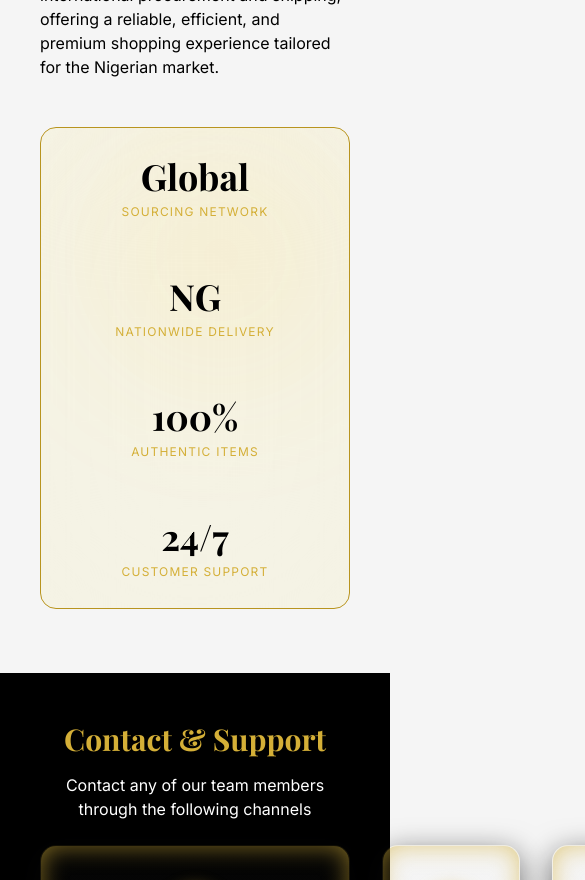
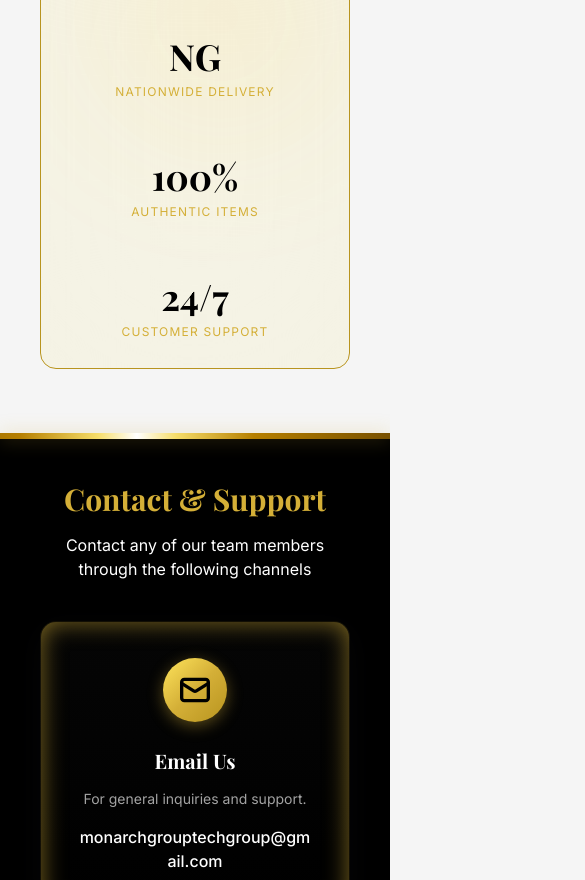
Before and after one commit to CIKing123/My-Super-Store, a React (Vite) app: page /about in a window 390 px wide. Shown: the part 1120-2000 px from the top of the page, 585 px wide, since content can reach past the window. Built offline with nearby package versions, Linux system fonts and the light colour scheme; no server answers; the database is empty.

Commit message:
About ui overhaul

```diff
--- a/src/pages/About.tsx
+++ b/src/pages/About.tsx
@@ -1,6 +1,35 @@
-import { Mail, MessageCircle, Phone } from 'lucide-react';
+import { useEffect, useRef } from "react";
+import { Mail, MessageCircle, Phone } from "lucide-react";
 
 export function About() {
+  const contactSectionRef = useRef<HTMLElement | null>(null);
+
+  useEffect(() => {
+    const section = contactSectionRef.current;
+    if (!section) return;
+
+    const handleScroll = () => {
+      const rect = section.getBoundingClientRect();
+      const viewportHeight = window.innerHeight;
+
+      const progress = Math.min(
+        Math.max(1 - rect.top / viewportHeight, 0),
+        1
+      );
+
+      section.style.setProperty("--shine-pos", `${progress * 100}%`);
+    };
+
+    handleScroll();
+    window.addEventListener("scroll", handleScroll, { passive: true });
+    window.addEventListener("resize", handleScroll);
+
+    return () => {
+      window.removeEventListener("scroll", handleScroll);
+      window.removeEventListener("resize", handleScroll);
+    };
+  }, []);
+
   return (
     <div className="relative min-h-screen">
       {/* Background Image */}
@@ -9,7 +38,7 @@ export function About() {
         style={{
           backgroundImage: 'url("/images/deliver_man_photo.jpg")',
           opacity: 0.15,
-                    pointerEvents: 'none'
+          pointerEvents: "none",
         }}
       />
 
@@ -29,63 +58,79 @@ export function About() {
         {/* What We Do Section */}
         <section className="section">
           <div className="container">
-                        <div className="grid grid-cols-1 md:grid-cols-2 gap-12 ">
+            <div className="grid grid-cols-1 md:grid-cols-2 gap-12">
               <div>
-                                <h2 className="text-3xl font-serif text-[#D4AF37] mb-6">What We Do</h2>
+                <h2 className="text-3xl font-serif text-[#D4AF37] mb-6">
+                  What We Do
+                </h2>
                 <div className="space-y-6 text-black ml-20">
                   <p>
-                                        My Super Store is a premier e-commerce platform dedicated to bridging the gap between global markets and Nigeria. We specialize in sourcing and distributing a diverse range of high-quality items from multiple regions around the world directly to our customers.
+                    My Super Store is a premier e-commerce platform dedicated to
+                    bridging the gap between global markets and Nigeria.
                   </p>
                   <p>
-                                        Our mission is to provide seamless access to international products, ensuring that authenticity, quality, and variety are never compromised. Whether it's luxury fashion, state-of-the-art electronics, or premium home goods, we handle the logistics of bringing the world to your doorstep.
+                    We specialize in sourcing and distributing a diverse range
+                    of high-quality items from multiple regions worldwide.
                   </p>
                   <p>
-                                        We streamline the complex process of international procurement and shipping, offering a reliable, efficient, and premium shopping experience tailored for the Nigerian market.
+                    We handle international procurement and logistics, offering
+                    a premium shopping experience tailored for Nigeria.
                   </p>
                 </div>
               </div>
+
               <div className="card-black p-8 glass-border relative overflow-hidden">
-                                {/* Decorative background element */}
-                                <div className="absolute top-0 right-0 w-64 h-64 bg-[#FFC92E] rounded-full blur-[80px] opacity-10"></div>
+                <div className="absolute top-0 right-0 w-64 h-64 bg-[#FFC92E] rounded-full blur-[80px] opacity-10" />
                 <div className="relative z-10 grid grid-cols-2 gap-6">
-                                    <div className="text-center p-4">
-                                        <h3 className="text-4xl font-bold text-black mb-2">Global</h3>
-                                        <p className="text-xs uppercase tracking-widest text-[#D4AF37]">Sourcing Network</p>
+                  {[
+                    ["Global", "Sourcing Network"],
+                    ["NG", "Nationwide Delivery"],
+                    ["100%", "Authentic Items"],
+                    ["24/7", "Customer Support"],
+                  ].map(([title, subtitle]) => (
+                    <div key={title} className="text-center p-4">
+                      <h3 className="text-4xl font-bold text-black mb-2">
+                        {title}
+                      </h3>
+                      <p className="text-xs uppercase tracking-widest text-[#D4AF37]">
+                        {subtitle}
+                      </p>
                     </div>
-                                    <div className="text-center p-4">
-                                        <h3 className="text-4xl font-bold text-black mb-2">NG</h3>
-                                        <p className="text-xs uppercase tracking-widest text-[#D4AF37]">Nationwide Delivery</p>
-                                    </div>
-                                    <div className="text-center p-4">
-                                        <h3 className="text-4xl font-bold text-black mb-2">100%</h3>
-                                        <p className="text-xs uppercase tracking-widest text-[#D4AF37]">Authentic Items</p>
-                                    </div>
-                                    <div className="text-center p-4">
-                                        <h3 className="text-4xl font-bold text-black mb-2">24/7</h3>
-                                        <p className="text-xs uppercase tracking-widest text-[#D4AF37]">Customer Support</p>
+                  ))}
                 </div>
               </div>
             </div>
           </div>
-                    </div>
-                </section >
+        </section>
 
         {/* Contact & Support Section */}
-                < section className="features-section" >
+        <section
+          ref={contactSectionRef}
+          className="features-section metallic-scroll-border bg-black py-20"
+        >
           <div className="container">
-                        <h2 className="text-3xl font-serif text-center text-[#D4AF37] mb-4">Contact & Support</h2>
-                        <p className="text-center text-[#fffffff] mb-4">
+            <h2 className="text-3xl font-serif text-center text-[#D4AF37] mb-4">
+              Contact & Support
+            </h2>
+
+            <p className="text-center text-white mb-8">
               Contact any of our team members through the following channels
             </p>
 
-                        <div className="flex gap-8">
+            <div className="flex flex-col md:flex-row gap-8 justify-center">
               <div className="feature-item">
                 <div className="feature-icon-box">
                   <Mail size={32} strokeWidth={2.5} />
                 </div>
                 <h4 className="feature-title">Email Us</h4>
-                                <p className="feature-desc mb-4">For general inquiries and support.</p>
-                                <a href="mailto:monarchgrouptechgroup@gmail.com" className="text-[#D4AF37] hover:text-white transition-colors font-medium">
+                <p className="feature-desc mb-4">
+                  For general inquiries and support.
+                </p>
+                <a
+                  href="mailto:monarchgrouptechgroup@gmail.com"
+                  className="text-[#D4AF37] hover:text-white transition-colors font-medium
+                  text-center break-all sm:break-words max-w-full block"
+                >
                   monarchgrouptechgroup@gmail.com
                 </a>
               </div>
@@ -95,7 +140,9 @@ export function About() {
                   <MessageCircle size={32} strokeWidth={2.5} />
                 </div>
                 <h4 className="feature-title">Live Chat</h4>
-                                <p className="feature-desc">Available Mon-Fri, 9am - 6pm WAT.</p>
+                <p className="feature-desc">
+                  Available Mon–Fri, 9am–6pm WAT.
+                </p>
                 <span className="text-[#D4AF37]">Coming Soon</span>
               </div>
 
@@ -108,50 +155,49 @@ export function About() {
               </div>
             </div>
           </div>
-                </section >
+        </section>
 
         {/* Shipping Info Section */}
-                < section className="section bg-[#0F0F0F]" >
+        <section className="section bg-[#0F0F0F]">
           <div className="container">
-                        <h2 className="text-3xl font-serif text-center text-[#D4AF37] mb-8">Shipping Information</h2>
+            <h2 className="text-3xl font-serif text-center text-[#D4AF37] mb-8">
+              Shipping Information
+            </h2>
+
             <div className="grid grid-cols-1 md:grid-cols-2 gap-12 items-center">
               <div>
                 <p className="text-gray-300 mb-6 leading-relaxed">
-                                    We are proud to offer a reliable and efficient shipping network that spans across the globe basically multiple regions, delivering directly to Nigeria.
+                  We offer a reliable shipping network spanning multiple regions
+                  worldwide, delivering directly to Nigeria.
                 </p>
-                                <p className="text-gray-300 mb-6 leading-relaxed">
-                                    Our logistics partners are selected for their speed, security, and care, ensuring that your items arrive in pristine condition.
-                                </p>
+
                 <ul className="space-y-4">
-                                    <li className="flex items-center text-gray-400">
-                                        <span className="w-2 h-2 bg-[#D4AF37] rounded-full mr-3"></span>
-                                        Standard Delivery: 5-14 Business Days
+                  {[
+                    "Standard Delivery: 5–14 Business Days",
+                    "Express Delivery: 3–5 Business Days",
+                    "Nationwide Coverage",
+                  ].map((item) => (
+                    <li key={item} className="flex items-center text-gray-400">
+                      <span className="w-2 h-2 bg-[#D4AF37] rounded-full mr-3" />
+                      {item}
                     </li>
-                                    <li className="flex items-center text-gray-400">
-                                        <span className="w-2 h-2 bg-[#D4AF37] rounded-full mr-3"></span>
-                                        Express Delivery: 3-5 Business Days
-                                    </li>
-                                    <li className="flex items-center text-gray-400">
-                                        <span className="w-2 h-2 bg-[#D4AF37] rounded-full mr-3"></span>
-                                        Nationwide Coverage
-                                    </li>
+                  ))}
                 </ul>
               </div>
+
               <div className="w-full h-[400px] rounded-2xl overflow-hidden glass-border shadow-2xl">
                 <iframe
-                                    src="https://www.google.com/maps/embed?pb=!1m18!1m12!1m3!1d253682.4593258525!2d3.1191410931584985!3d6.548376811802148!2m3!1f0!2f0!3f0!3m2!1i1024!2i768!4f13.1!3m3!1m2!1s0x103b8b2ae68280c1%3A0xdc9e87a367c3d9cb!2sLagos%2C%20Nigeria!5e0!3m2!1sen!2sus!4v1713292451234!5m2!1sen!2sus"
+                  src="https://www.google.com/maps/embed?pb=!1m18!1m12!1m3!1d253682.4593258525!2d3.1191410931584985!3d6.548376811802148!2m3!1f0!2f0!3f0!3m2!1i1024!2i768!4f13.1!3m3!1m2!1s0x103b8b2ae68280c1%3A0xdc9e87a367c3d9cb!2sLagos%2C%20Nigeria!"
                   width="100%"
                   height="100%"
                   style={{ border: 0 }}
-                                    allowFullScreen
                   loading="lazy"
-                                    referrerPolicy="no-referrer-when-downgrade"
-                                ></iframe>
+                />
               </div>
             </div>
           </div>
-                </section >
-            </div >
-        </div >
+        </section>
+      </div>
+    </div>
   );
 }
--- a/src/styles/index.css
+++ b/src/styles/index.css
@@ -1457,3 +1457,53 @@ select:focus-visible {
     align-items: center;
 
 }
+.metallic-scroll-border {
+  position: relative;
+  --shine-pos: 50%;
+}
+
+.metallic-scroll-border::before,
+.metallic-scroll-border::after {
+  content: "";
+  position: absolute;
+  left: 0;
+  width: 100%;
+  height: 6px;
+  pointer-events: none;
+  z-index: 20;
+
+  background: linear-gradient(
+    90deg,
+    #3b2a00 0%,
+    #7a5200 18%,
+    #b67f00 35%,
+    #f6dd6a 45%,
+    #ffffff 50%,
+    #f6dd6a 55%,
+    #b67f00 65%,
+    #7a5200 82%,
+    #3b2a00 100%
+  );
+
+  background-size: 200% 100%;
+  background-position: var(--shine-pos) 50%;
+  box-shadow: 0 0 18px rgba(212, 175, 55, 0.35);
+}
+
+/* Top */
+.metallic-scroll-border::before {
+  top: 0;
+}
+
+/* Bottom */
+.metallic-scroll-border::after {
+  bottom: 0;
+}
+
+/* Thicker borders on desktop */
+@media (min-width: 1024px) {
+  .metallic-scroll-border::before,
+  .metallic-scroll-border::after {
+    height: 8px;
+  }
+}
```
Lines whose indentation alone changed are shown as unchanged.
